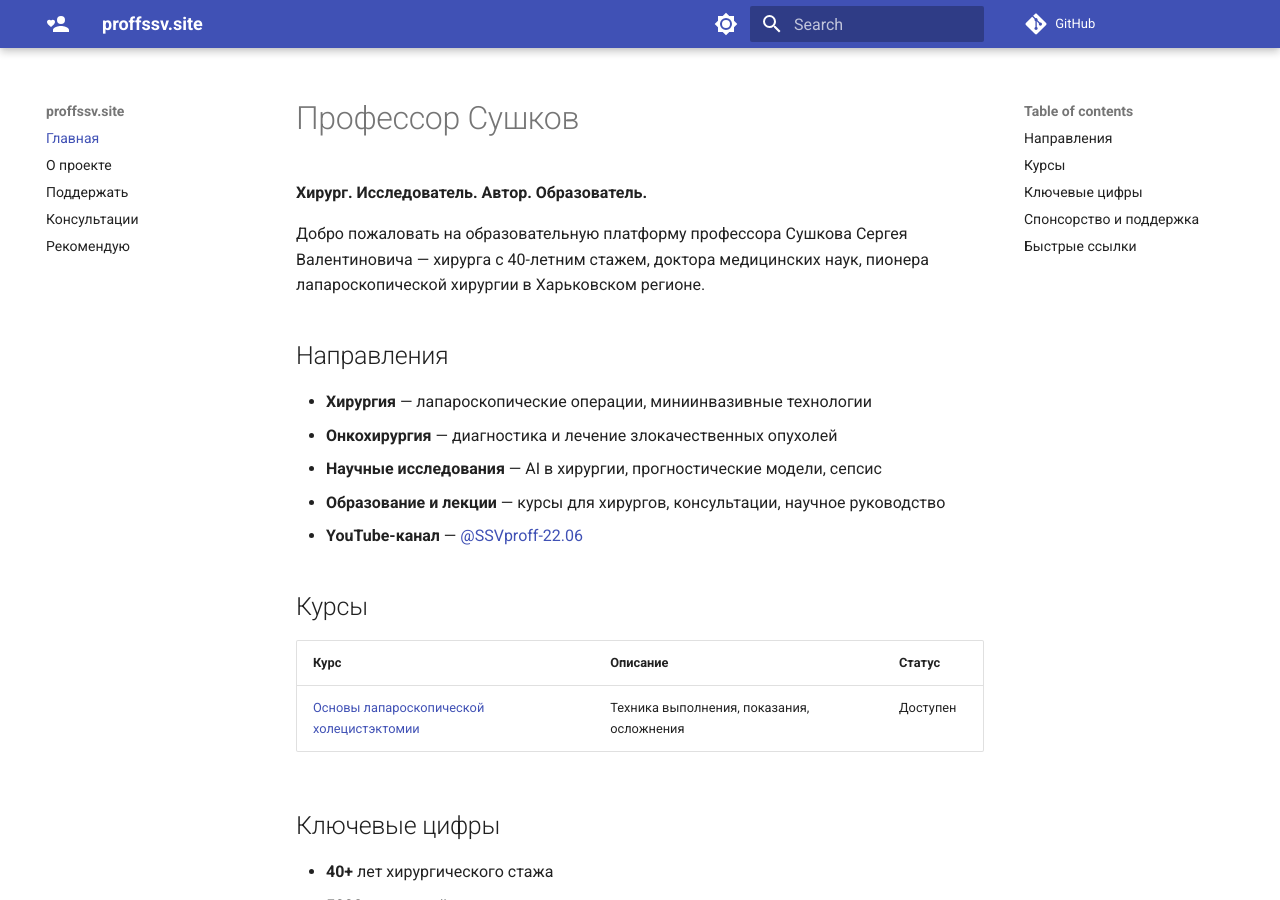
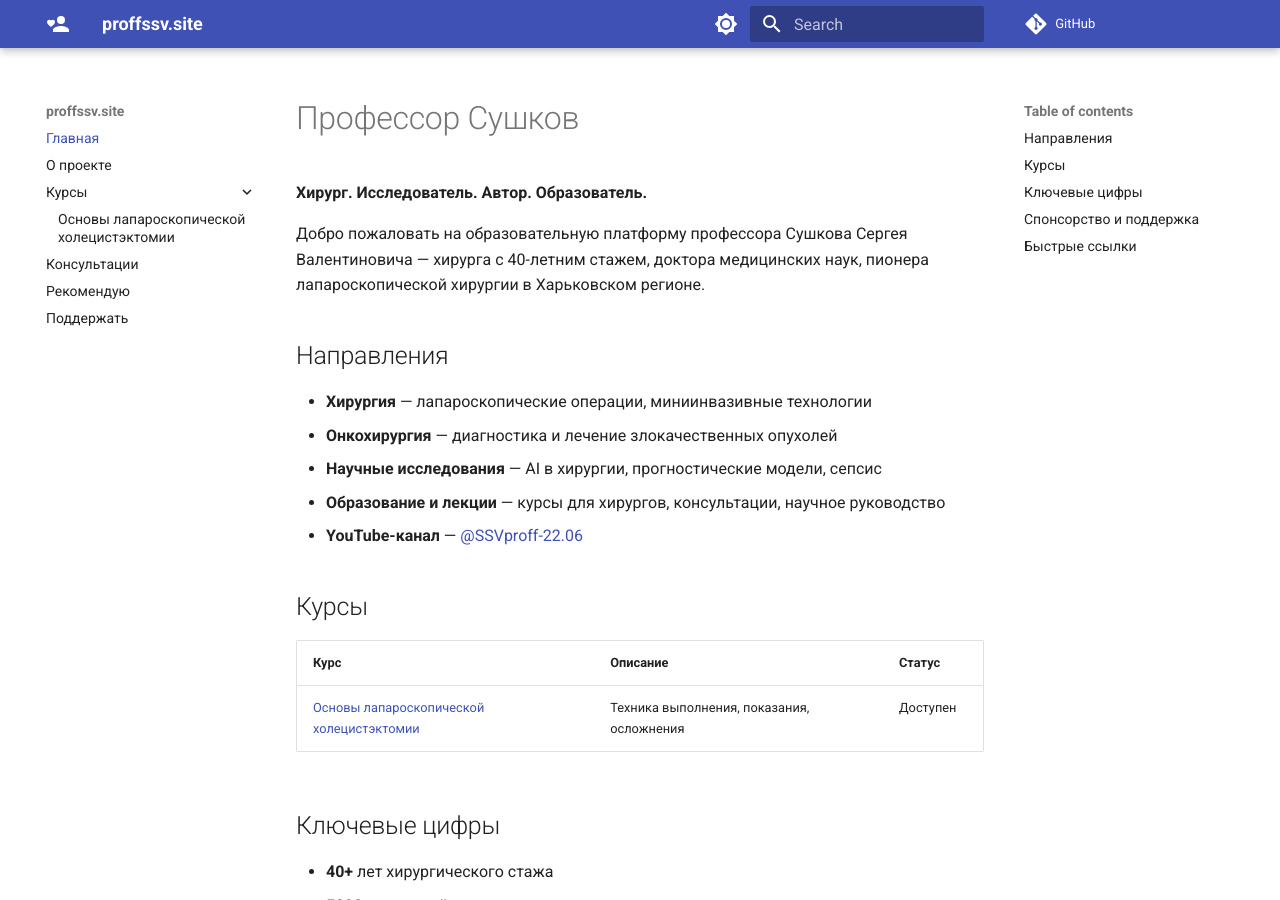
Before and after one commit to Serg2206/proffssv.site, an MkDocs documentation site: the page built from docs/index.md, in a window 1280 px wide and 900 px high. Built offline with MkDocs 1.6.1 and Material for MkDocs 9.7.7, drawn with Linux system fonts in a browser that asks for light colours; comment, search, counter and statistics services are not loaded.

Commit message:
Add courses section to navigation

```diff
--- a/mkdocs.yml
+++ b/mkdocs.yml
@@ -66,6 +66,8 @@ markdown_extensions:
 nav:
   - Главная: index.md
   - О проекте: about.md
-  - Поддержать: support.md
+  - Курсы:
+      - Основы лапароскопической холецистэктомии: courses/laparoscopic-cholecystectomy-basics.md
   - Консультации: consultations.md
   - Рекомендую: recommend.md
+  - Поддержать: support.md
```
